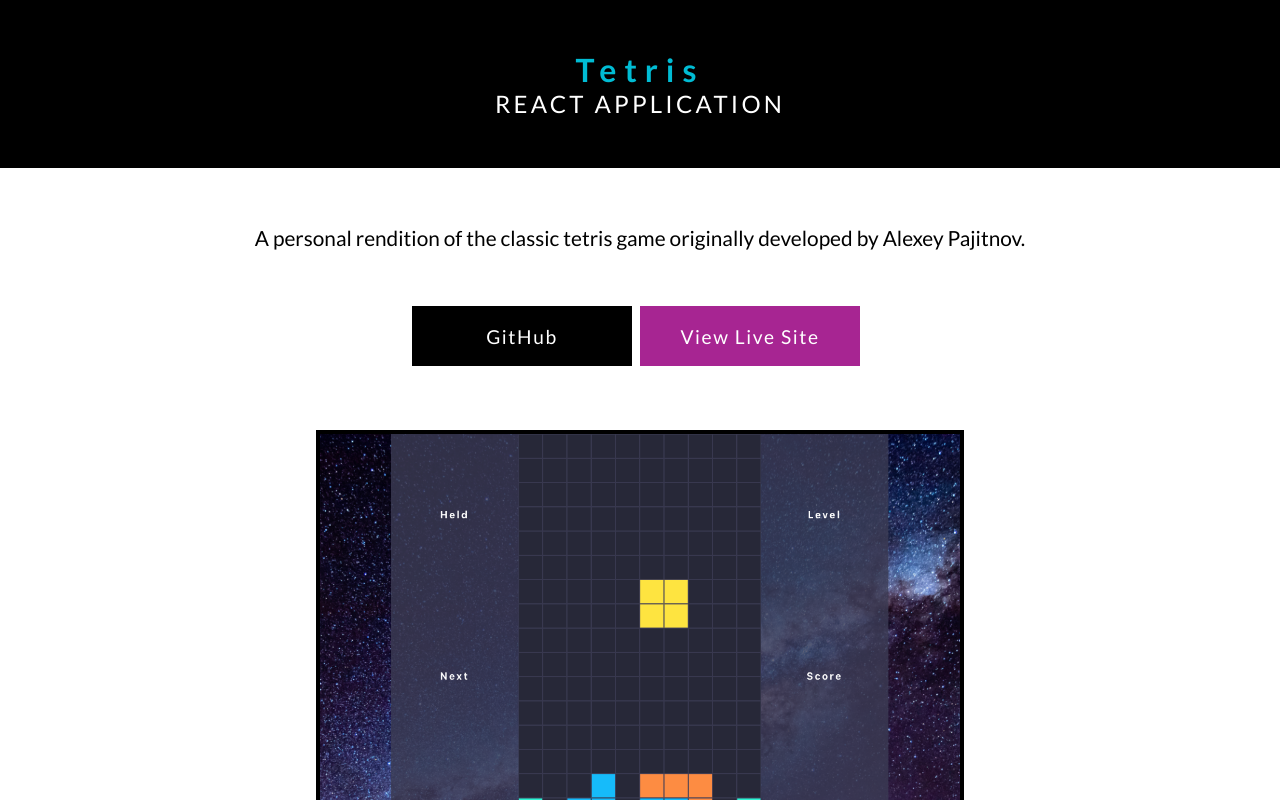
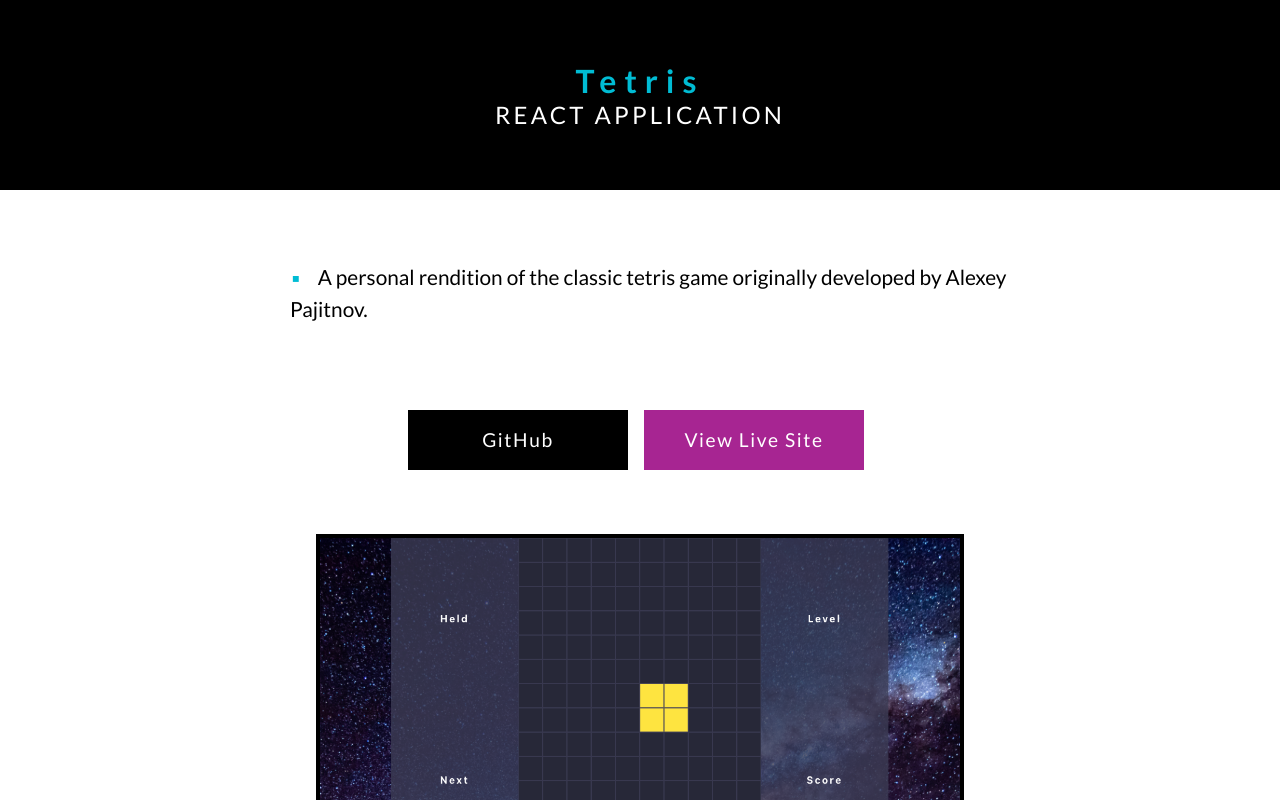
Before and after one commit to jbonilla8/react-portfolio, a React (Create React App) app: page /project/1 in a window 1280 px wide. Shown: the top 800 px of the page. Built offline with nearby package versions, Linux system fonts and the light colour scheme.

Commit message:
bulleted summaries

```diff
--- a/src/components/ProjectPage.js
+++ b/src/components/ProjectPage.js
@@ -19,15 +19,19 @@
     if (project === undefined) {
         return (<div></div>)
     }
+
     return (
         <ProjectPageWrapper>
             <Header>
                 <Title>{project.title}</Title>
                 <Description>{project.description}</Description>
+                {/* <a href="/">Go Back to Homepage</a> */}
             </Header>
             <Main>
                 <Summary>
-                    {project.summary}
+                    {project.summary.split("\. ").map(sentence => {
+                        return <BulletPoint>{sentence}</BulletPoint>
+                    })}
                 </Summary>
 
                 <ButtonsContainer>
@@ -66,13 +70,25 @@
 `;
 
 const Header = styled.div`
+    height: 190px;
+    display: flex;
+    flex-flow: column;
     background-color: black;
-    padding: 50px 0px;
+    justify-content: center;
+    align-items: center;
+
+    a {
+        color: white;
+        margin-top: 1rem;
+
+        &:hover {
+            color: #A72592;
+        }
+    }
 `;
 
 const Title = styled.div`
     font-size: 2rem;
-    text-align: center;
     font-weight: 700;
     letter-spacing: 0.5rem;
     color: #00BCD4;
@@ -80,7 +96,6 @@
 
 const Description = styled.div`
     font-size: 1.5rem;
-    text-align: center;
     letter-spacing: 0.2rem;
     color: white;
     text-transform: uppercase;
@@ -90,7 +105,7 @@
     display: grid;
     justify-content: center;
     padding: 50px 25px;
-    row-gap: 2rem;
+    row-gap: 1rem;
 
     img {
         margin-bottom: 50px;
@@ -98,7 +113,7 @@
     }
 
     @media (min-width: ${device.mobileL}) {
-        padding: 50px;
+        padding: 25px;
     }
 
     @media (min-width: ${device.tablet}) {
@@ -119,14 +134,33 @@
     }
 `;
 
-const Summary = styled.div`
+const Summary = styled.ul`
     font-size: 1.3rem;
     font-weight: 400;
-    line-height: 2.5rem;
     place-self: center;
+    list-style: none;
+    line-height: 2rem;
 
     @media (max-width: ${device.tabletL}) {
         font-size: 1.1rem;
+    }
+
+    @media (max-width: ${device.mobileL}) {
+        line-height: 1.5rem;
+    }
+`;
+
+const BulletPoint = styled.li`
+    padding-bottom: 1rem;
+
+    &::before {
+        content: "▪";
+        color: #00BCD4;
+        margin-right: 1rem;
+    }
+
+    @media (max-width: ${device.mobileL}) {
+        padding-bottom: 0.5rem;
     }
 `;
 
@@ -160,7 +194,7 @@
     background-color: #A72592;
 
     &:hover {
-        background - color: #972183;
+        background-color: #972183;
     }
 
     @media (min-width: ${device.tabletM}) {
@@ -172,11 +206,11 @@
     background-color: #000;
 
     &:hover {
-        background - color: #222;
+        background-color: #222;
     }
 
     @media (min-width: ${device.tabletM}) {
-        margin - right: 0.5rem;
+        margin-right: 0.5rem;
     }
 `;
 
```
